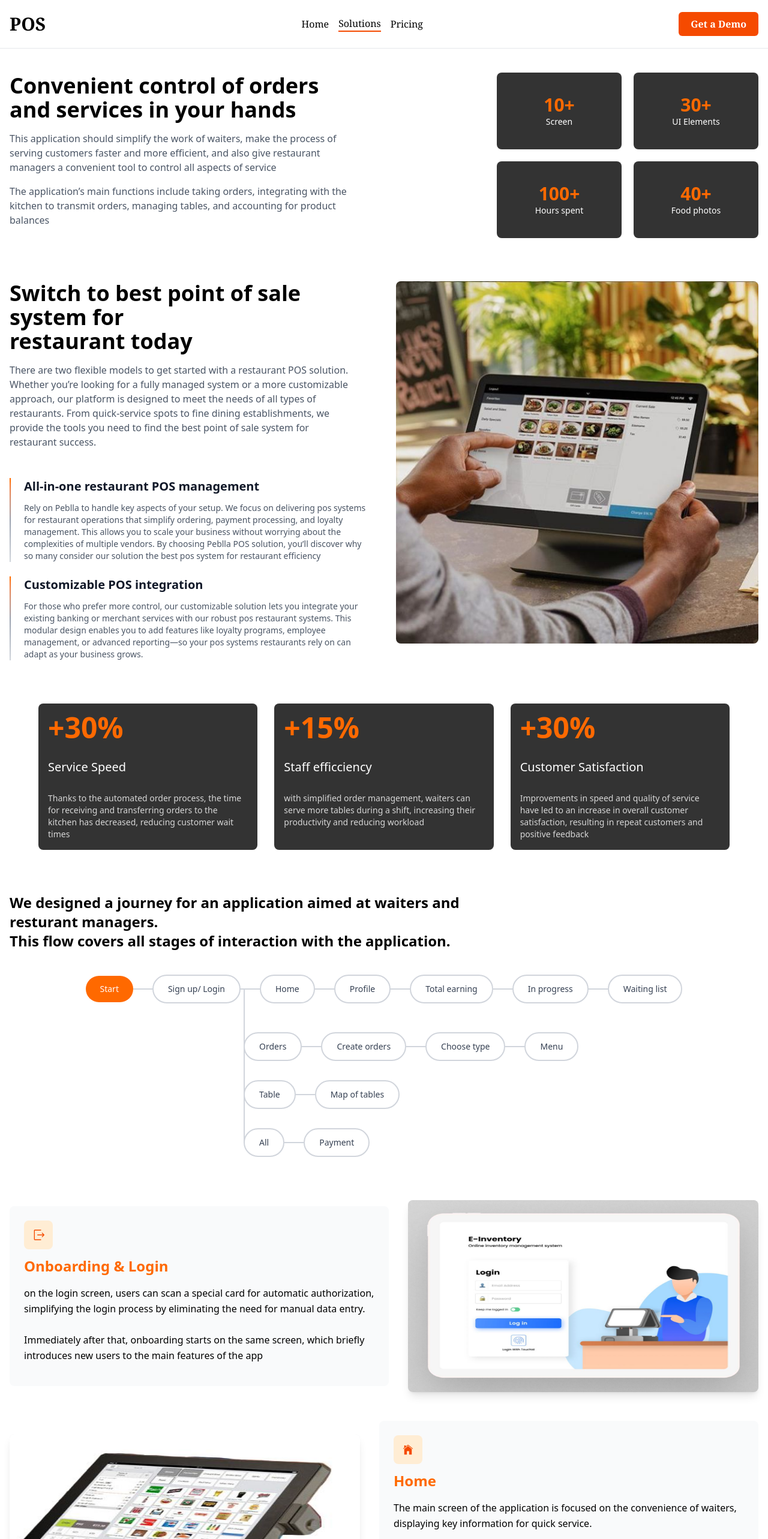
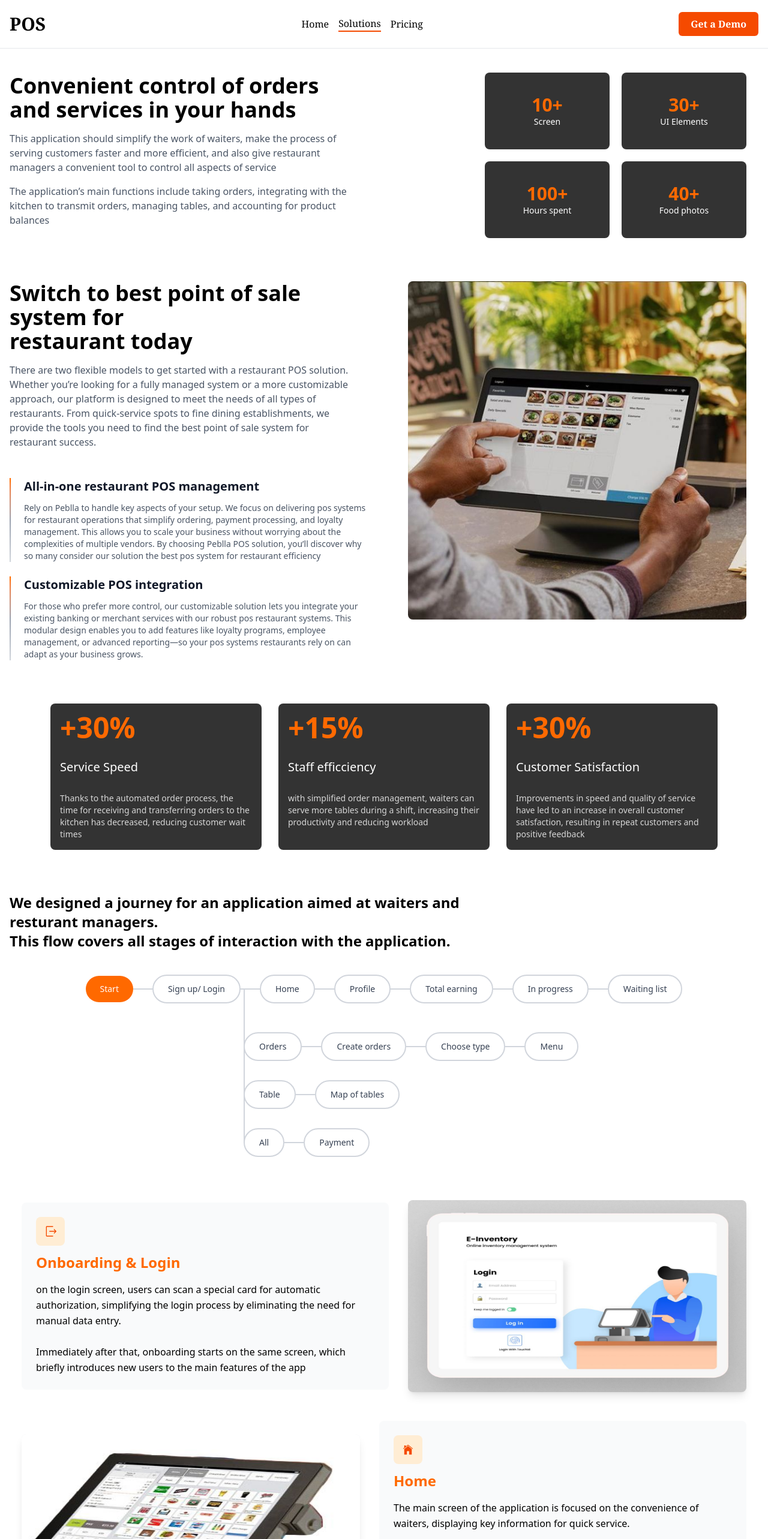
Before and after one commit to Mdsakib999/Pos-UI, a React (Vite) app: page /solutions in a window 1280 px wide. Shown: the top 2566 px of the page at 60% size. Built offline with nearby package versions, Linux system fonts and the light colour scheme.

Commit message:
Responsive fixed

```diff
--- a/src/components/Solution/SolutionHero.jsx
+++ b/src/components/Solution/SolutionHero.jsx
@@ -23,7 +23,7 @@ export const SolutionHero = () => {
   ];
   return (
     <div className="max-w-7xl mx-auto px-4 my-10">
-      <div className="flex flex-col md:flex-row justify-between">
+      <div className="flex flex-col lg:flex-row justify-between">
         <div className="flex flex-col justify-center">
           <h2 className="text-3xl md:text-4xl font-bold mb-4">
             Convenient control of orders <br className="hidden md:block" />
@@ -41,11 +41,11 @@ export const SolutionHero = () => {
             for product balances
           </p>
         </div>
-        <div className="grid grid-cols-2 gap-5 w-fit">
+        <div className="grid grid-cols-2 gap-5 px-5">
           {cardItems.map((item) => (
             <div
               key={item.id}
-              className="bg-black/80  rounded-lg p-4 flex flex-col items-center h-32 justify-center w-52"
+              className="bg-black/80  rounded-lg p-4 flex flex-col items-center h-32 justify-center md:w-full lg:w-52"
             >
               <span className="text-3xl font-bold text-orange-500">
                 {item.title}
--- a/src/components/Solution/SwitchToBest.jsx
+++ b/src/components/Solution/SwitchToBest.jsx
@@ -34,7 +34,7 @@ export const SwitchToBest = () => {
 
   return (
     <div className="max-w-7xl mx-auto px-4 my-18">
-      <div className="grid grid-cols-1 md:grid-cols-2 gap-10">
+      <div className="grid grid-cols-1 lg:grid-cols-2 gap-10">
         <div className="flex flex-col justify-center">
           <h2 className="text-3xl md:text-4xl font-bold mb-4">
             Switch to best point of sale system for{" "}
@@ -61,7 +61,7 @@ export const SwitchToBest = () => {
             ))}
           </div>
         </div>
-        <div className="w-full">
+        <div className="w-full px-5">
           <img
             src={cafePosimg}
             alt="Cafe POS"
@@ -70,7 +70,7 @@ export const SwitchToBest = () => {
         </div>
       </div>
 
-      <div className="grid grid-cols-1 md:grid-cols-3 gap-7 mt-10 w-full  md:max-w-6xl mx-auto">
+      <div className="grid grid-cols-1 md:grid-cols-3 gap-7 mt-10 w-full  md:max-w-6xl mx-auto px-5">
         {cardItems.map((item) => (
           <div
             key={item.id}
--- a/src/components/Solution/SystemExplanation.jsx
+++ b/src/components/Solution/SystemExplanation.jsx
@@ -101,7 +101,7 @@ export const SystemExplanation = () => {
         {cardItems.map((card, index) => (
           <div
             key={card.id}
-            className={`flex flex-col lg:flex-row items-center gap-8 ${
+            className={`flex flex-col lg:flex-row items-center gap-8 px-5 ${
               index % 2 === 1 ? "lg:flex-row-reverse" : ""
             }`}
           >
@@ -122,12 +122,12 @@ export const SystemExplanation = () => {
             </div>
 
             {/* Image Section */}
-            <div className="flex-1">
+            <div className="flex-1 w-full">
               <div className="bg-gray-100 rounded-lg overflow-hidden shadow-lg">
                 <img
                   src={card.img}
                   alt={card.title}
-                  className="w-full h-64 lg:h-80 object-fit"
+                  className="w-full h-64 lg:h-80 object-fit "
                   onError={(e) => {
                     e.target.style.display = "none";
                     e.target.nextSibling.style.display = "flex";
```
